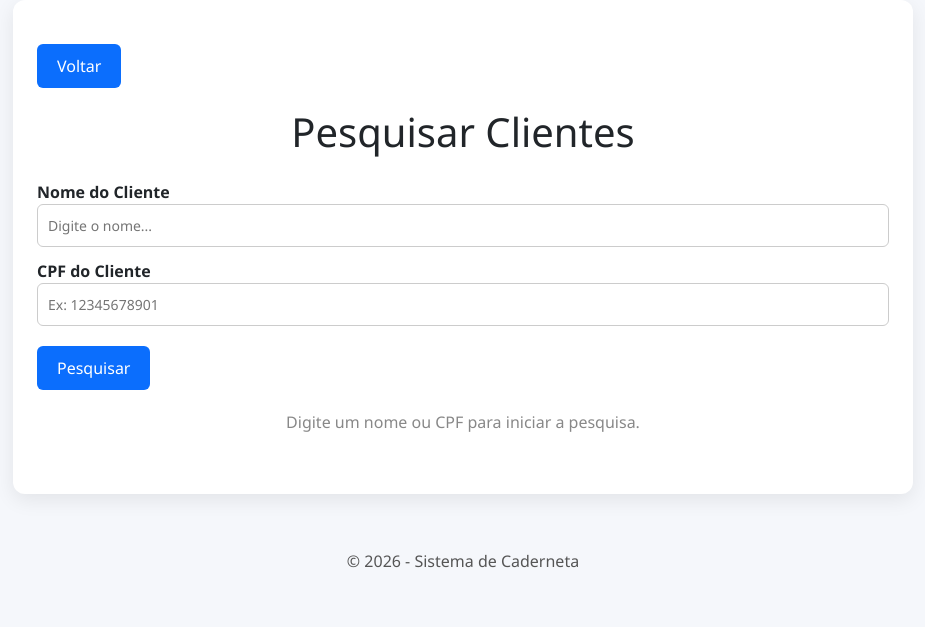
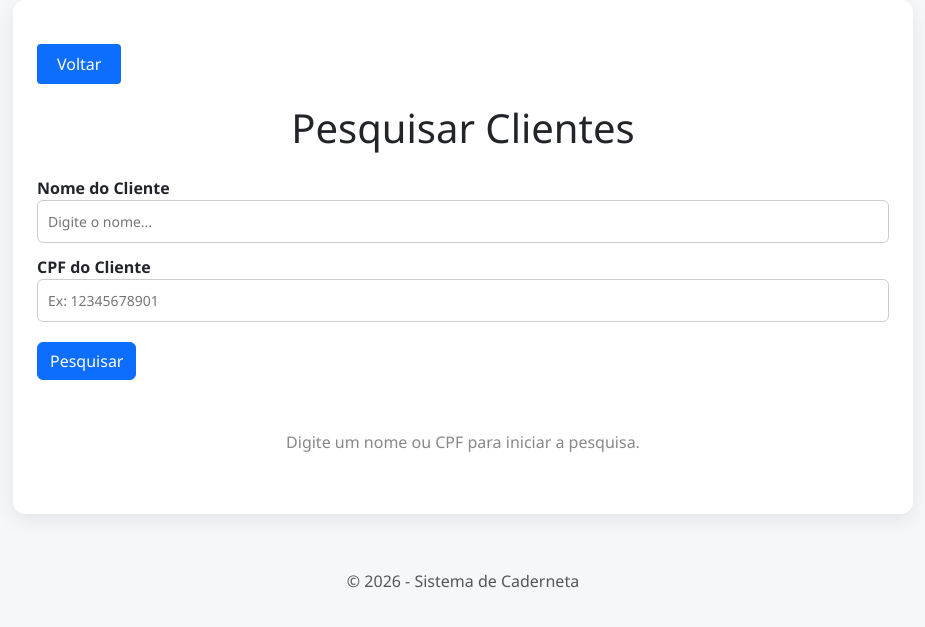
Before and after one commit to expeditofranca/ProjetoEngenharia1, a Django app: page /api/clientes/pesquisar/ in a window 1280 px wide. Shown: the part 112-739 px from the top of the page, without its empty margins (177-1102 px from the left). Run offline with Django 5.2, Linux system fonts and the light colour scheme.

Commit message:
Fix:corrige espacamento pesquisar cliente

```diff
--- a/antiveaco/templates/cliente/pesquisar_cliente.html
+++ b/antiveaco/templates/cliente/pesquisar_cliente.html
@@ -4,19 +4,19 @@
 {% block content %}
   <link rel="stylesheet" href="{% static 'css/cliente/pesquisar_cliente.css' %}?v=2">
   <div class="container">
-    <form action="{% url 'index_cliente' %}" method="get" style="margin-bottom: 20px;">
-        <button type="submit" style="width: auto; padding: 10px 20px;">Voltar</button>
-    </form>
+
+    <button type="button" onclick="window.history.back()" class="btn btn-primary" style="margin-bottom: 20px; width: auto; padding: 8px 20px; border: none; border-radius: 4px; cursor: pointer;">Voltar</button>
+
     <h1>Pesquisar Clientes</h1>
 
-    <form method="get" action="{% url 'pesquisar_cliente' %}">
+    <form method="get" action="{% url 'pesquisar_cliente' %}" style="margin-bottom: 30px;">
       <label for="nome_cliente">Nome do Cliente</label>
       <input type="text" id="nome_cliente" name="nome_cliente" value="{{ request.GET.nome_cliente }}" placeholder="Digite o nome...">
 
       <label for="cpf_cliente">CPF do Cliente</label>
       <input type="text" id="cpf_cliente" name="cpf_cliente" value="{{ request.GET.cpf_cliente }}" placeholder="Ex: 12345678901">
 
-      <button type="submit">Pesquisar</button>
+      <button type="submit" class="btn btn-primary">Pesquisar</button>
     </form>
 
     {% if clientes %}
```
